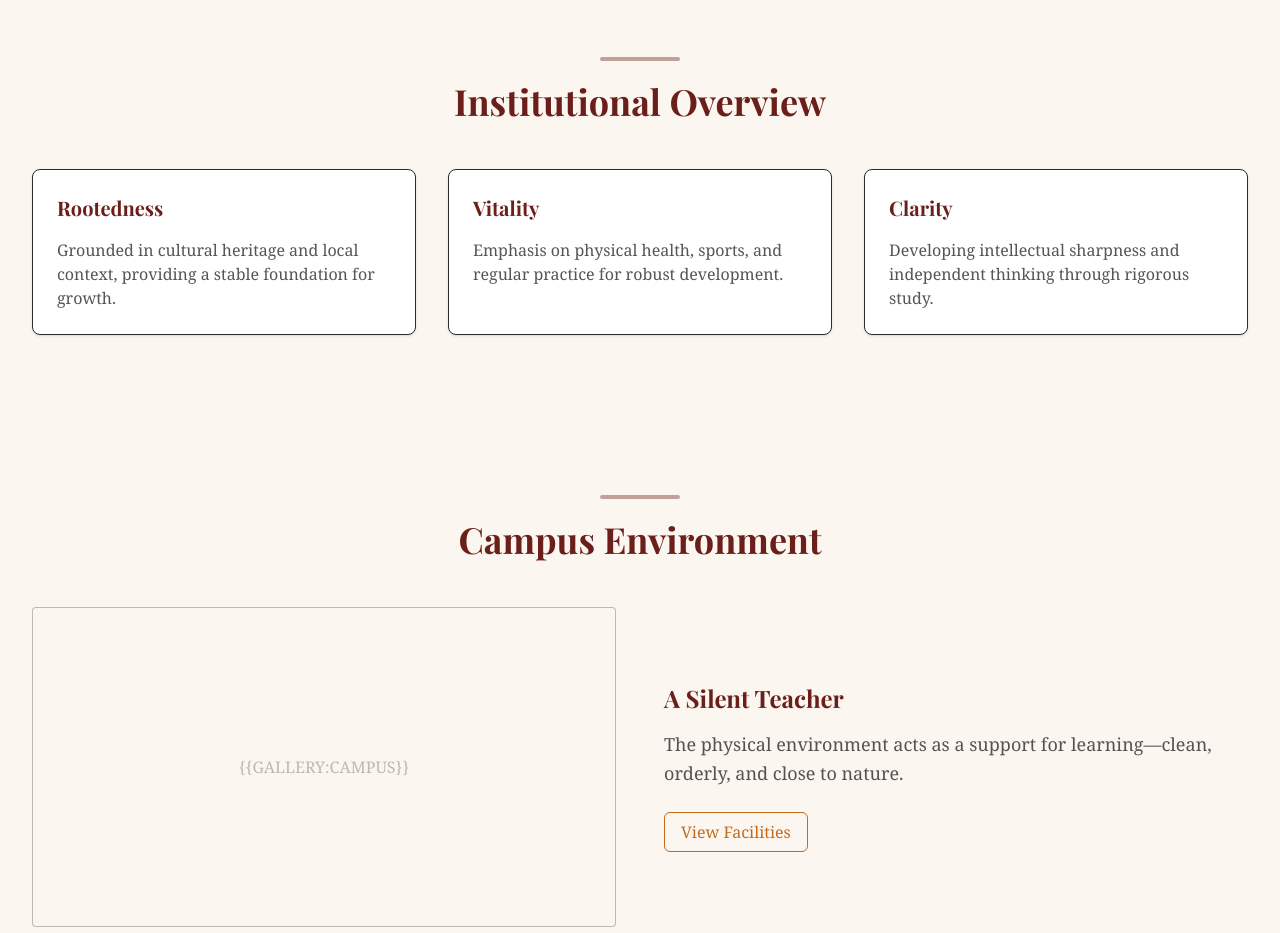
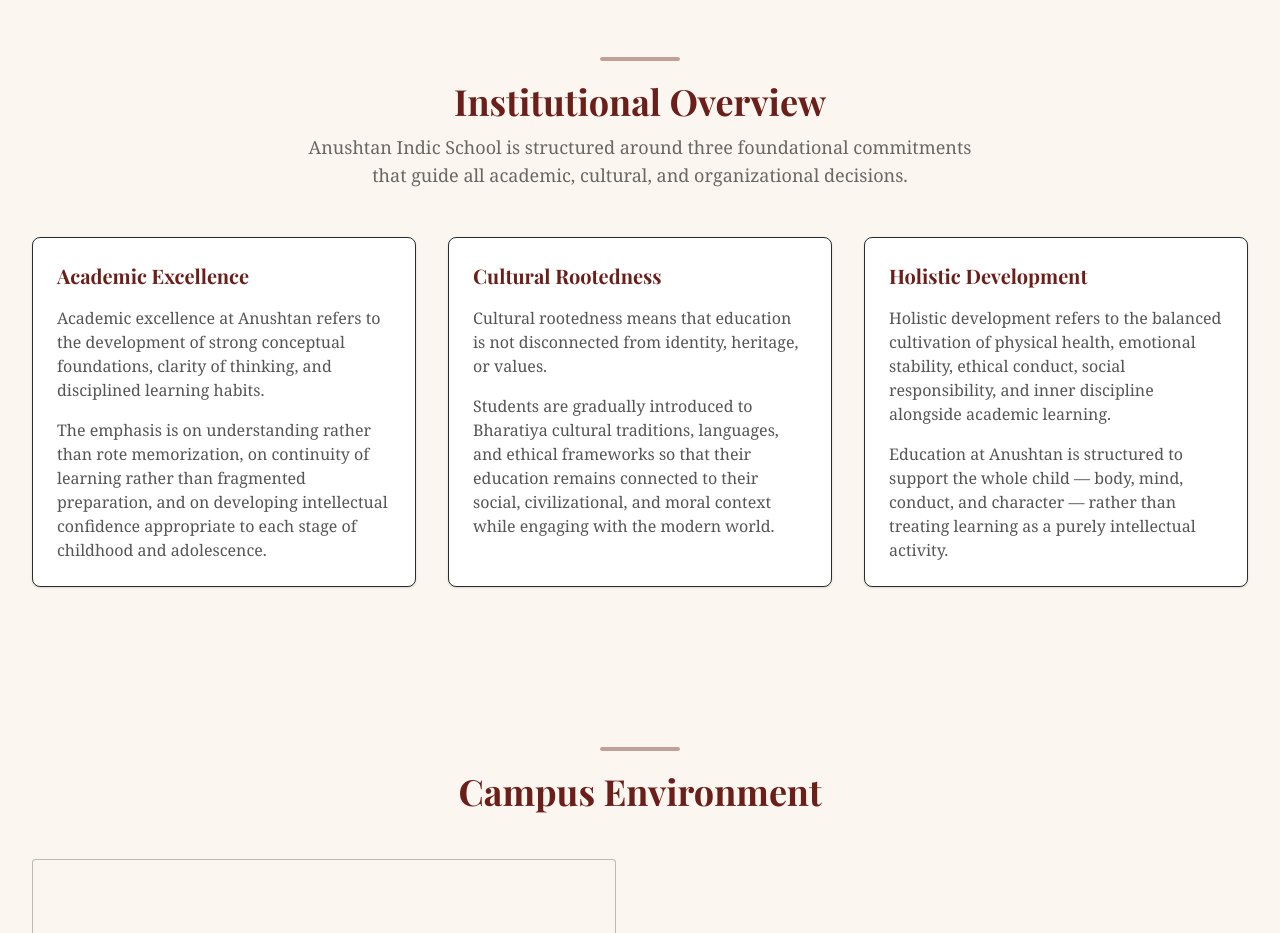
Before and after one commit to RajuThoutu/anushtan, a Next.js app: page / in a window 1280 px wide. Shown: the part 1040-1973 px from the top of the page. Built offline with nearby package versions, Linux system fonts and the light colour scheme; a web font is replaced by a local one.

Commit message:
Update Institutional Overview content

```diff
--- a/app/page.tsx
+++ b/app/page.tsx
@@ -55,25 +55,43 @@ export default function Home() {
       {/* Institutional Overview */}
       <section className="py-20 bg-transparent">
         <div className="container-custom">
-          <SectionHeader title="Institutional Overview" />
+          <SectionHeader
+            title="Institutional Overview"
+            subtitle="Anushtan Indic School is structured around three foundational commitments that guide all academic, cultural, and organizational decisions."
+          />
           <div className="grid grid-cols-1 md:grid-cols-3 gap-8">
-            <Card className="border-anushtan-border bg-white">
-              <h3 className="font-heading text-xl font-bold mb-4 text-anushtan-maroon">Rootedness</h3>
-              <p className="text-anushtan-charcoal/80">
-                Grounded in cultural heritage and local context, providing a stable foundation for growth.
-              </p>
+            <Card className="border-anushtan-border bg-white h-full">
+              <h3 className="font-heading text-xl font-bold mb-4 text-anushtan-maroon">Academic Excellence</h3>
+              <div className="text-anushtan-charcoal/80 space-y-4">
+                <p>
+                  Academic excellence at Anushtan refers to the development of strong conceptual foundations, clarity of thinking, and disciplined learning habits.
+                </p>
+                <p>
+                  The emphasis is on understanding rather than rote memorization, on continuity of learning rather than fragmented preparation, and on developing intellectual confidence appropriate to each stage of childhood and adolescence.
+                </p>
+              </div>
             </Card>
-            <Card className="border-anushtan-border bg-white">
-              <h3 className="font-heading text-xl font-bold mb-4 text-anushtan-maroon">Vitality</h3>
-              <p className="text-anushtan-charcoal/80">
-                Emphasis on physical health, sports, and regular practice for robust development.
-              </p>
+            <Card className="border-anushtan-border bg-white h-full">
+              <h3 className="font-heading text-xl font-bold mb-4 text-anushtan-maroon">Cultural Rootedness</h3>
+              <div className="text-anushtan-charcoal/80 space-y-4">
+                <p>
+                  Cultural rootedness means that education is not disconnected from identity, heritage, or values.
+                </p>
+                <p>
+                  Students are gradually introduced to Bharatiya cultural traditions, languages, and ethical frameworks so that their education remains connected to their social, civilizational, and moral context while engaging with the modern world.
+                </p>
+              </div>
             </Card>
-            <Card className="border-anushtan-border bg-white">
-              <h3 className="font-heading text-xl font-bold mb-4 text-anushtan-maroon">Clarity</h3>
-              <p className="text-anushtan-charcoal/80">
-                Developing intellectual sharpness and independent thinking through rigorous study.
-              </p>
+            <Card className="border-anushtan-border bg-white h-full">
+              <h3 className="font-heading text-xl font-bold mb-4 text-anushtan-maroon">Holistic Development</h3>
+              <div className="text-anushtan-charcoal/80 space-y-4">
+                <p>
+                  Holistic development refers to the balanced cultivation of physical health, emotional stability, ethical conduct, social responsibility, and inner discipline alongside academic learning.
+                </p>
+                <p>
+                  Education at Anushtan is structured to support the whole child — body, mind, conduct, and character — rather than treating learning as a purely intellectual activity.
+                </p>
+              </div>
             </Card>
           </div>
         </div>
```
